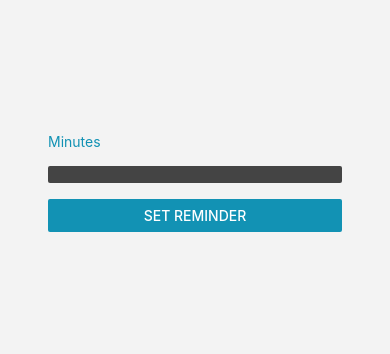
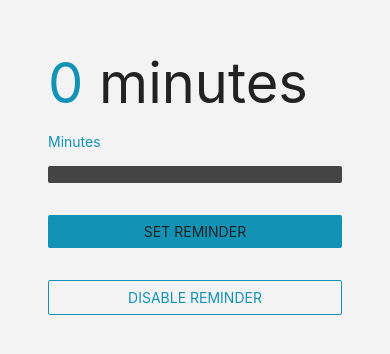
Before and after one commit to leemorrowdev/SimpleReminder, a React Native app: screen / in a window 390 px wide. Shown: the part 240-594 px from the top of the page. Built offline with nearby package versions, Linux system fonts and the light colour scheme.

Commit message:
Complete interface and add background timer

```diff
--- a/App.js
+++ b/App.js
@@ -9,7 +9,7 @@
 import React, {useState} from 'react';
 import type {Node} from 'react';
 import {
-  Button,
+  TouchableOpacity,
   SafeAreaView,
   StatusBar,
   StyleSheet,
@@ -18,6 +18,7 @@ import {
   View,
   useColorScheme,
 } from 'react-native';
+import BackgroundTimer from 'react-native-background-timer';
 
 const colors = {
   primary: '#1292B4',
@@ -29,11 +30,24 @@ const colors = {
   black: '#000',
 };
 
+const MILLISECONDS_IN_MINUTE = 60000;
+
 const App: () => Node = () => {
-  const [interval, setInterval] = useState();
+  const [minutes, setMinutes] = useState();
   const isDarkMode = useColorScheme() === 'dark';
 
-  const onPress = () => {};
+  const onSetReminderPressed = () => {
+    BackgroundTimer.stopBackgroundTimer();
+    if (minutes) {
+      BackgroundTimer.runBackgroundTimer(() => {
+        //code that will be called every 3 seconds
+      }, minutes * MILLISECONDS_IN_MINUTE);
+    }
+  };
+
+  const onDisableReminderPressed = () => {
+    BackgroundTimer.stopBackgroundTimer();
+  };
 
   return (
     <SafeAreaView
@@ -43,17 +57,35 @@ const App: () => Node = () => {
       ]}>
       <StatusBar barStyle={isDarkMode ? 'light-content' : 'dark-content'} />
       <View style={styles.content}>
+        <Text style={styles.minutes}>
+          <Text style={styles.highlightText}>{minutes || 0}</Text>
+          <Text style={isDarkMode ? styles.lightText : styles.darkText}>
+            {' '}
+            minutes
+          </Text>
+        </Text>
         <Text style={styles.label}>Minutes</Text>
         <TextInput
           style={styles.input}
           keyboardType={'numeric'}
-          onChangeText={_interval => setInterval(_interval)}
-          value={interval}
+          onChangeText={_minutes => setMinutes(_minutes)}
+          value={minutes}
           maxLength={15}
           selectionColor={colors.primary}
           disableFullscreenUI={true}
         />
-        <Button onPress={onPress} title="Set Reminder" color={colors.primary} />
+        <TouchableOpacity
+          onPress={onSetReminderPressed}
+          style={[styles.button, styles.contained]}>
+          <Text style={isDarkMode ? styles.lightText : styles.darkText}>
+            SET REMINDER
+          </Text>
+        </TouchableOpacity>
+        <TouchableOpacity
+          onPress={onDisableReminderPressed}
+          style={[styles.button, styles.outlined]}>
+          <Text style={styles.highlightText}>DISABLE REMINDER</Text>
+        </TouchableOpacity>
       </View>
     </SafeAreaView>
   );
@@ -70,6 +102,15 @@ const styles = StyleSheet.create({
   darkBackground: {
     backgroundColor: colors.darker,
   },
+  lightText: {
+    color: colors.lighter,
+  },
+  darkText: {
+    color: colors.darker,
+  },
+  highlightText: {
+    color: colors.primary,
+  },
   content: {
     margin: 48,
   },
@@ -82,6 +123,23 @@ const styles = StyleSheet.create({
     borderRadius: 2,
     marginVertical: 16,
   },
+  button: {
+    alignItems: 'center',
+    marginVertical: 16,
+    paddingVertical: 8,
+    borderRadius: 2,
+  },
+  contained: {
+    backgroundColor: colors.primary,
+  },
+  outlined: {
+    borderWidth: 1,
+    borderColor: colors.primary,
+  },
+  minutes: {
+    marginVertical: 16,
+    fontSize: 56,
+  },
 });
 
 export default App;
```
